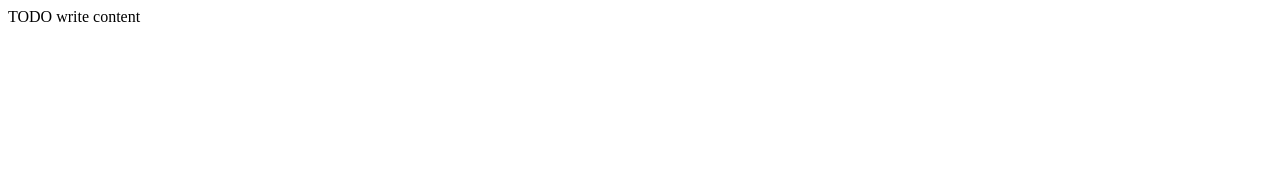
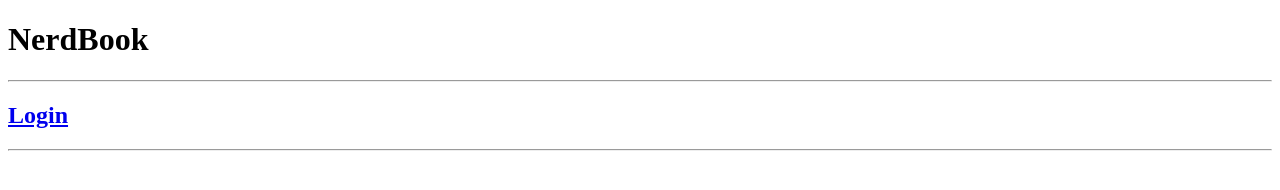
Before and after one commit to sicciaman/ProgettoAMM, a plain HTML site: page ProgettoAMM/web/M1/descrizione.html in a window 1280 px wide. Drawn offline with Linux system fonts and the light colour scheme.

Commit message:
Andando avanti

```diff
--- a/ProgettoAMM/web/M1/descrizione.html
+++ b/ProgettoAMM/web/M1/descrizione.html
@@ -1,16 +1,36 @@
 <!DOCTYPE html>
-<!--
-To change this license header, choose License Headers in Project Properties.
-To change this template file, choose Tools | Templates
-and open the template in the editor.
--->
+
 <html>
     <head>
-        <title>TODO supply a title</title>
+        <title>NerdBook - Who we are</title>
         <meta charset="UTF-8">
         <meta name="viewport" content="width=device-width, initial-scale=1.0">
+        <meta name="author" content="Alberto Secci">
+        <meta name="keywords" content="social network nerdbook friends amici find group">
+        <!--<base href="\Users\xxxxx\Documents\NetBeansProjects\AMM_project\ProgettoAMM\ProgettoAMM\ProgettoAMM\ ">-->
+        <meta name="lang=" content="it">
     </head>
+
     <body>
-        <div>TODO write content</div>
+        <header>
+			<div id="title">
+					<h1>NerdBook</h1>
+					<hr />
+			</div>
+			<div id="NavBar">
+				<h2>
+					<a href="login.html">Login</a>
+				</h2>
+				<hr />
+			</div>
+        </header>
+
+
+
+		<div id="navBody">
+			<div id="posts">
+
+			</div>
+		</div>
     </body>
 </html>
```
